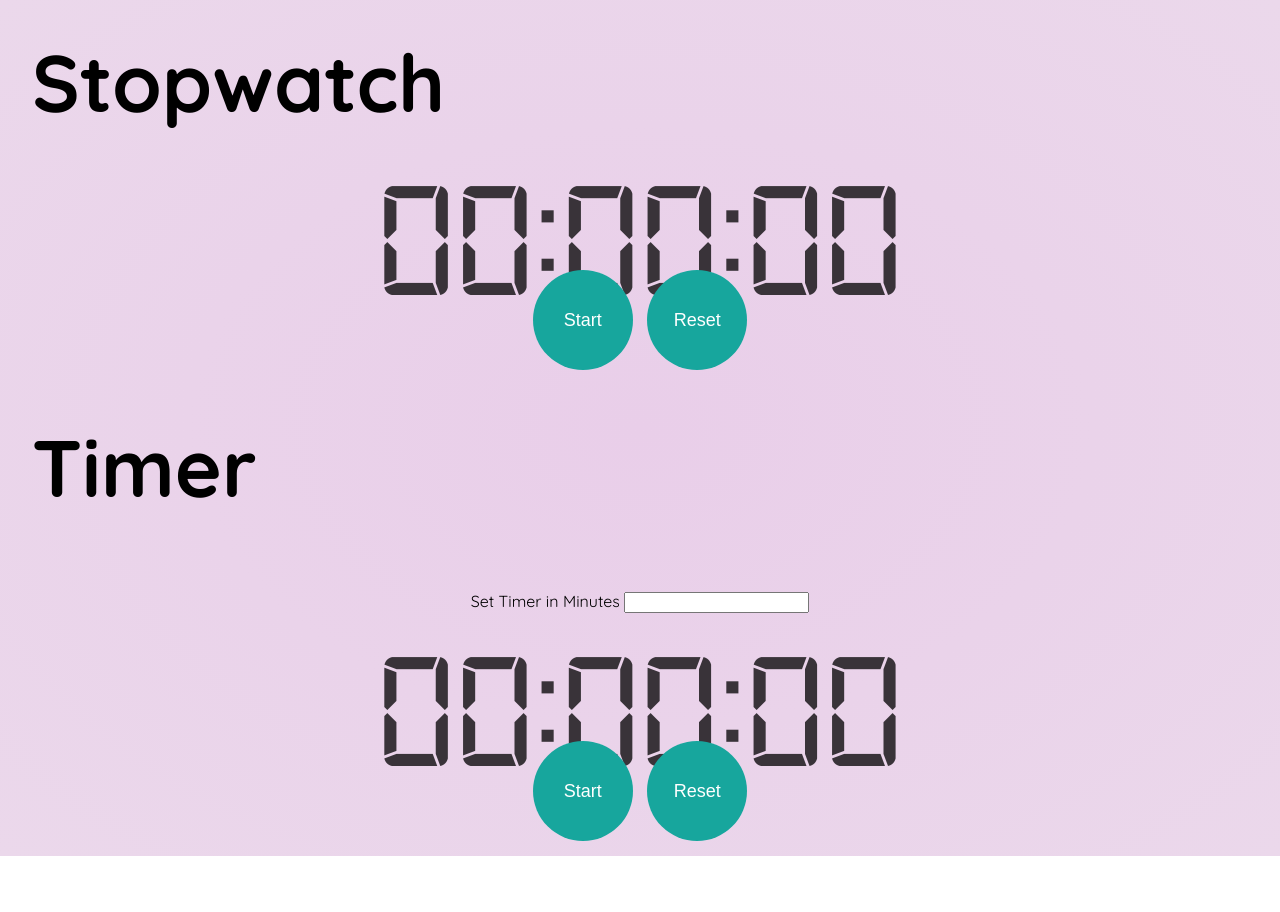
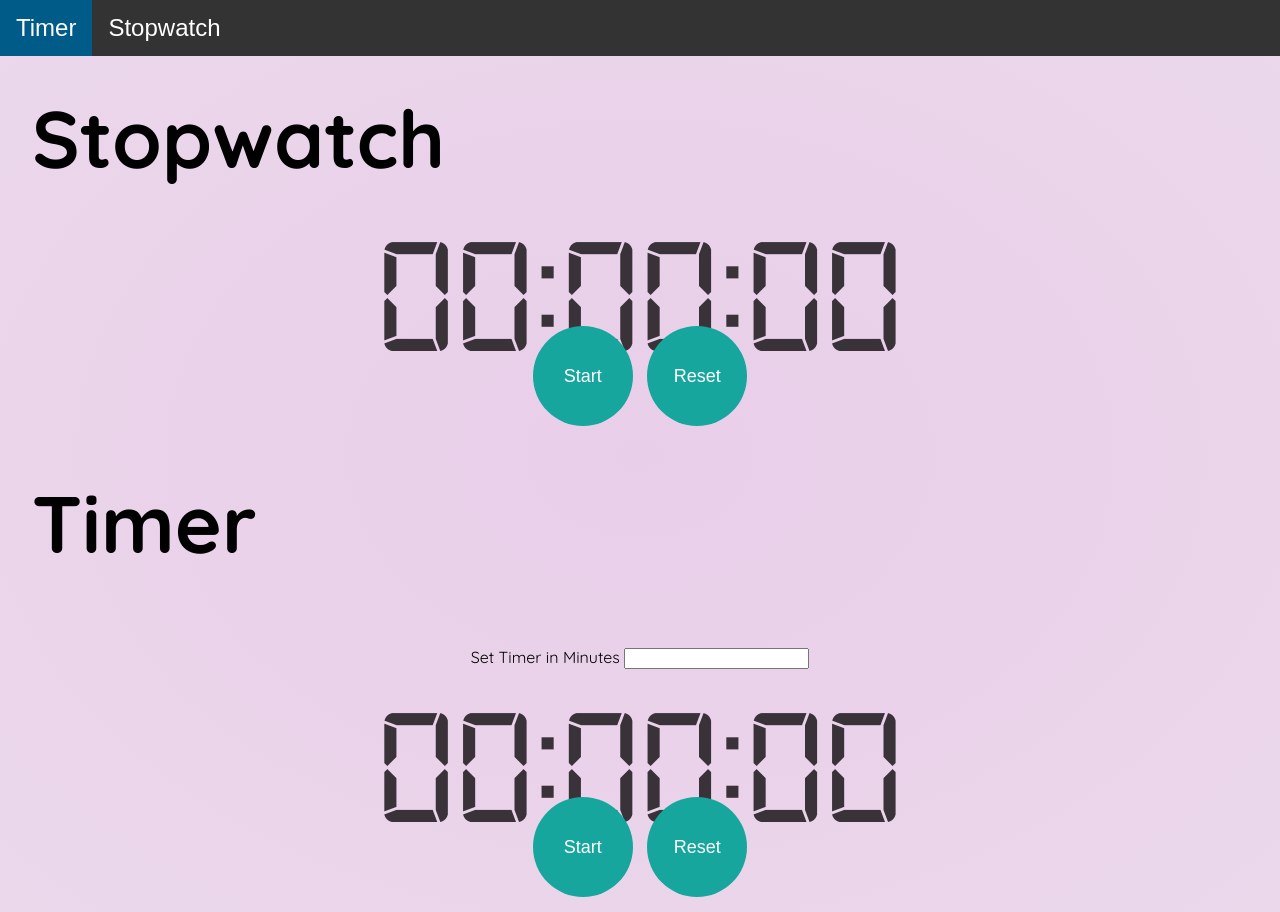
Before and after one commit to asmaaadel0/Timer-and-Stopwatch, a React (Create React App) app: page / in a window 1280 px wide. Before the commit the page ends 856 px from the top, so only its background shows below. Built offline with nearby package versions, Linux system fonts and the light colour scheme; a web font is replaced by a local one.

Commit message:
create header

```diff
--- a/src/App.js
+++ b/src/App.js
@@ -1,6 +1,6 @@
 import React from "react";
 
-// import TheHeader from './component/layout/TheHeader';
+import TheHeader from "./component/layout/TheHeader";
 import StopWatch from "./component/StopWatch";
 import Timer from "./component/Timer";
 
@@ -8,7 +8,7 @@ function App() {
   return (
     <div>
       {" "}
-      {/* <TheHeader /> */} <StopWatch />
+      <TheHeader /> <StopWatch />
       <Timer />
     </div>
   );
--- a/src/component/StopWatch.js
+++ b/src/component/StopWatch.js
@@ -48,11 +48,14 @@ function Stopwatch() {
       <h1 className="stopwatch"> Stopwatch </h1>{" "}
       <div className="center">
         <p className="time"> {formatTime(elapsedTime)} </p>{" "}
-        <button onClick={handleStartStop}>
+        <button className="time-btn" onClick={handleStartStop}>
           {" "}
           {isRunning ? "Stop" : "Start"}{" "}
         </button>{" "}
-        <button onClick={handleReset}> Reset </button>{" "}
+        <button className="time-btn" onClick={handleReset}>
+          {" "}
+          Reset{" "}
+        </button>{" "}
       </div>{" "}
     </div>
   );
--- a/src/component/Stopwatch.css
+++ b/src/component/Stopwatch.css
@@ -28,7 +28,7 @@
   text-align: center;
 }
 
-button {
+button.time-btn {
   position: relative;
   flex: 0 0 6.25rem;
   margin: 0.3125rem;
--- a/src/component/Timer.js
+++ b/src/component/Timer.js
@@ -71,11 +71,20 @@ function Timer() {
         </div>{" "}
         <p className="time"> {formatTime(time)} </p>{" "}
         {!isRunning ? (
-          <button onClick={handleStart}> Start </button>
+          <button className="time-btn" onClick={handleStart}>
+            {" "}
+            Start{" "}
+          </button>
         ) : (
-          <button onClick={handleStop}> Stop </button>
+          <button className="time-btn" onClick={handleStop}>
+            {" "}
+            Stop{" "}
+          </button>
         )}{" "}
-        <button onClick={handleReset}> Reset </button>{" "}
+        <button className="time-btn" onClick={handleReset}>
+          {" "}
+          Reset{" "}
+        </button>{" "}
       </div>{" "}
     </div>
   );
--- /dev/null
+++ b/src/component/layout/TheHeader.css
@@ -0,0 +1,33 @@
+ul {
+  list-style-type: none;
+  margin: 0;
+  padding: 0;
+  overflow: hidden;
+  background-color: #333;
+}
+
+li {
+  float: left;
+}
+
+li button {
+  background-color: #333;
+  display: block;
+  color: white;
+  text-align: center;
+  padding: 14px 16px;
+  text-decoration: none;
+  outline: none;
+  border: none;
+  font-size: 1.5rem;
+}
+
+/* Change the link color to #111 (black) on hover */
+
+li button:hover {
+  background-color: #111;
+}
+
+li button.active {
+  background-color: #005b88;
+}
--- /dev/null
+++ b/src/component/layout/TheHeader.js
@@ -0,0 +1,32 @@
+import React, { useState } from "react";
+
+import "./TheHeader.css";
+const TheHeader = () => {
+  const [clicked, setClicked] = useState("timer");
+
+  const clickHandler = (title) => {
+    setClicked(title);
+  };
+  return (
+    <ul>
+      <li>
+        <button
+          className={clicked === "timer" ? "active" : ""}
+          onClick={(event) => clickHandler("timer")}
+        >
+          Timer{" "}
+        </button>{" "}
+      </li>{" "}
+      <li>
+        <button
+          className={clicked === "stopwatch" ? "active" : ""}
+          onClick={(event) => clickHandler("stopwatch")}
+        >
+          {" "}
+          Stopwatch{" "}
+        </button>{" "}
+      </li>{" "}
+    </ul>
+  );
+};
+export default TheHeader;
```
